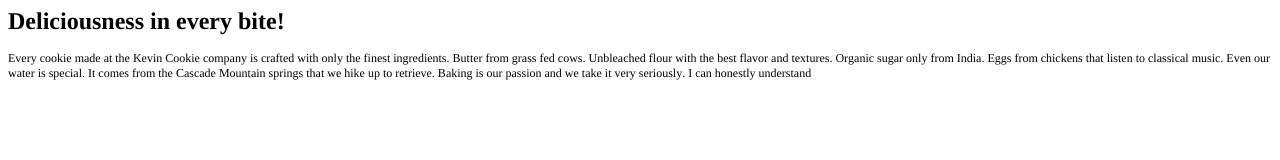
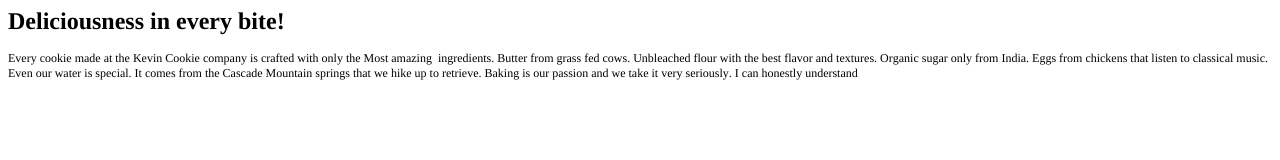
Before and after one commit to ErnestGyan496/ErnestCookieCompany, a plain HTML site: page index.htm in a window 1280 px wide. Drawn offline with Linux system fonts and the light colour scheme.

Commit message:
update index text

```diff
--- a/index.htm
+++ b/index.htm
@@ -14,7 +14,7 @@
 </head>
 <body>
 <h1 style="margin: 0.0px 0.0px 16.1px 0.0px; font: 24.0px Times; -webkit-text-stroke: #000000"><span class="s1"><b>Deliciousness in every bite!</b></span></h1>
-<p class="p2"><span class="s1">Every cookie made at the Kevin Cookie company is crafted with only the finest ingredients. Butter from grass fed cows. Unbleached flour with the best flavor and textures. Organic sugar only from India. Eggs from chickens that listen to classical music. Even our water is special. It comes from the Cascade Mountain springs that we hike up to retrieve. Baking is our passion and we take it very seriously. I can honestly understand</span></p>
+<p class="p2"><span class="s1">Every cookie made at the Kevin Cookie company is crafted with only the Most amazing<span class="Apple-converted-space">  </span>ingredients. Butter from grass fed cows. Unbleached flour with the best flavor and textures. Organic sugar only from India. Eggs from chickens that listen to classical music. Even our water is special. It comes from the Cascade Mountain springs that we hike up to retrieve. Baking is our passion and we take it very seriously. I can honestly understand</span></p>
 <p class="p3"><span class="s1"></span><br></p>
 </body>
 </html>
```
